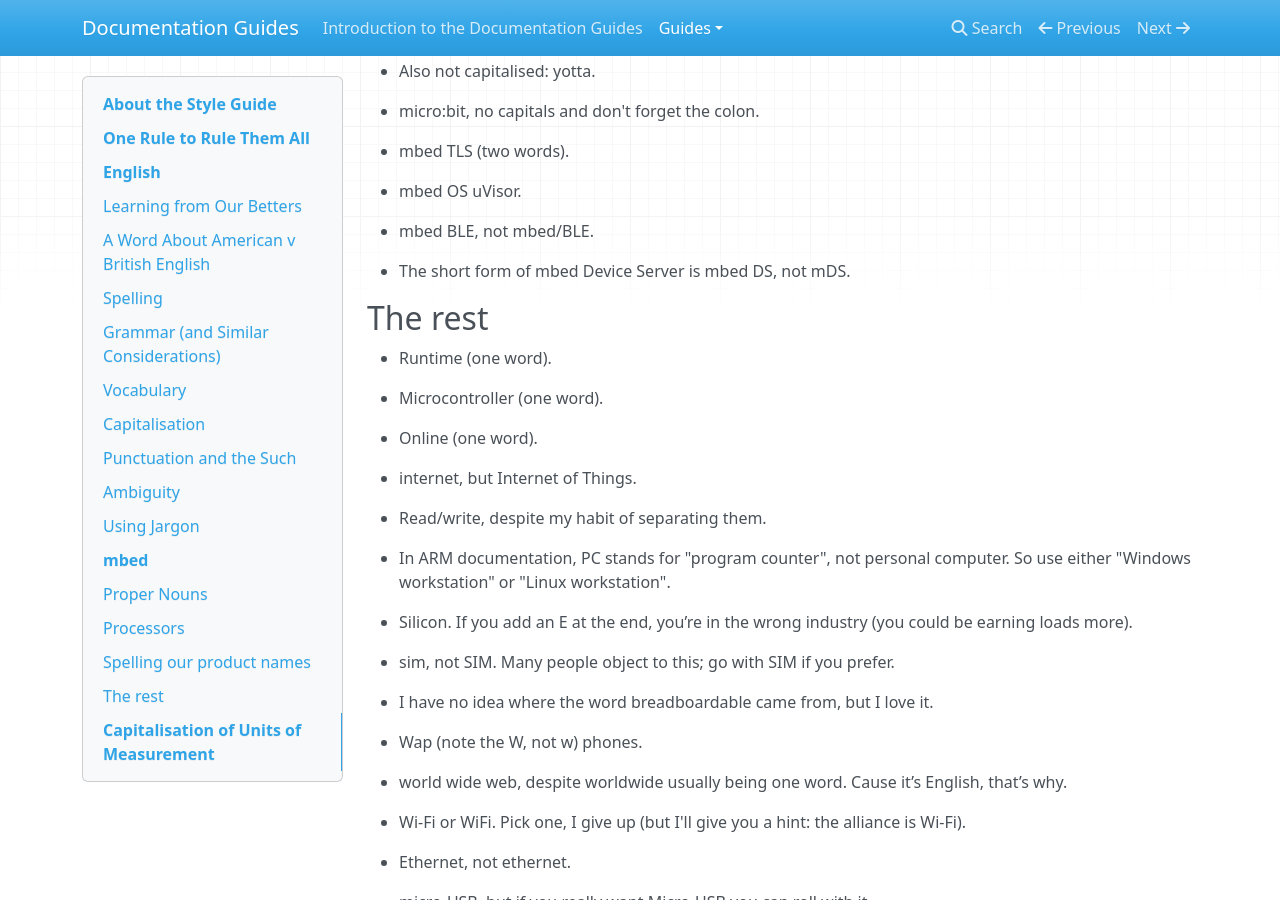
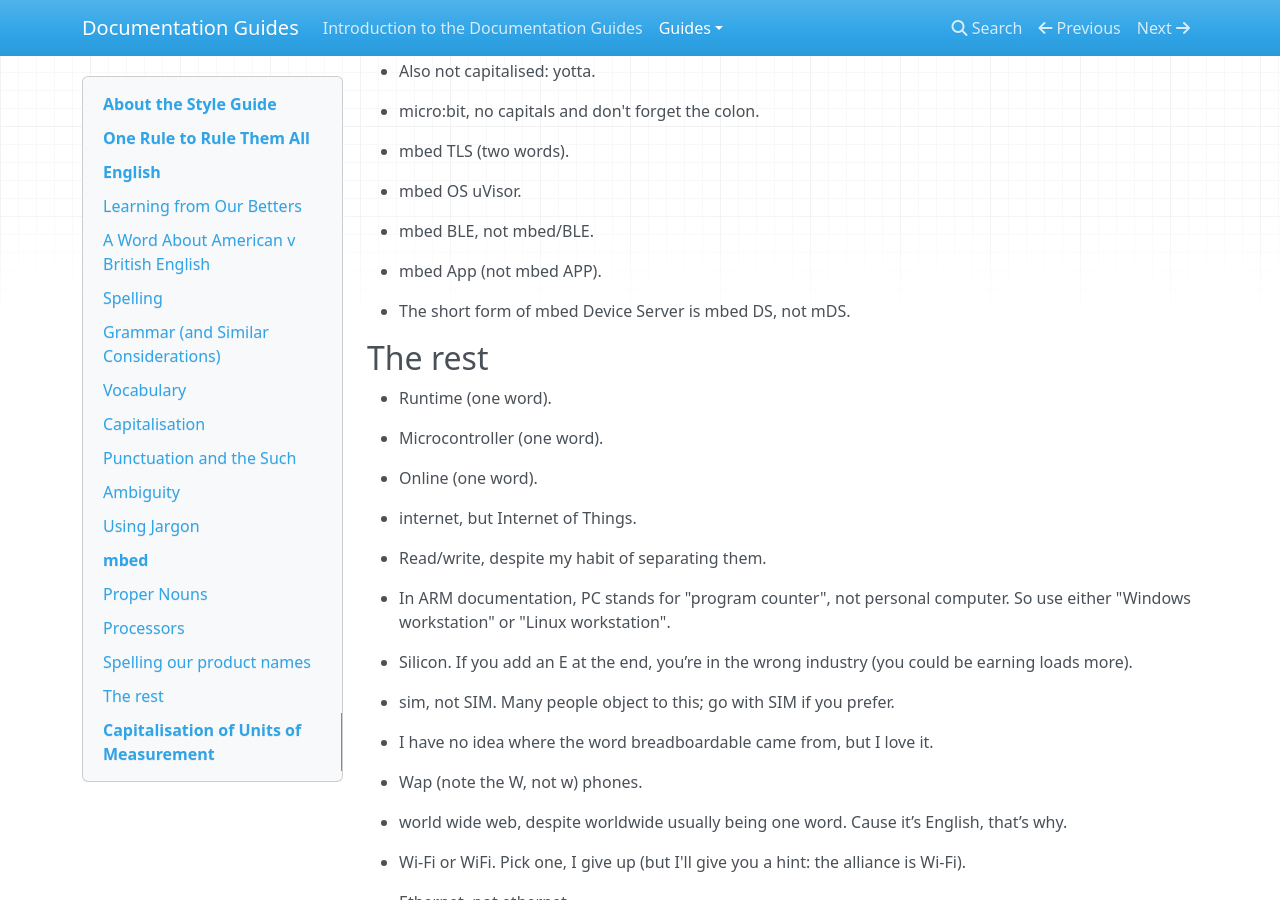
Before and after one commit to JoeTheGuitarist/documentation_docs, an MkDocs documentation site: the page built from Docs/style_guide.md, in a window 1280 px wide and 900 px high, scrolled down 13289 px. Built offline with MkDocs 1.6.1, drawn with Linux system fonts in a browser that asks for light colours; nearby versions of some CDN libraries; old or Windows-style settings are respelled for this version of MkDocs.

Commit message:
Update style_guide.md
Add mbed App to naming section.

```diff
--- a/Docs/style_guide.md
+++ b/Docs/style_guide.md
@@ -449,6 +449,8 @@ You can only use processor names as adjectives or adverbs. For example, refer to
 
 * mbed BLE, not mbed/BLE.
 
+* mbed App (not mbed APP).
+
 * The short form of mbed Device Server is mbed DS, not mDS.
 
 ## The rest
```
